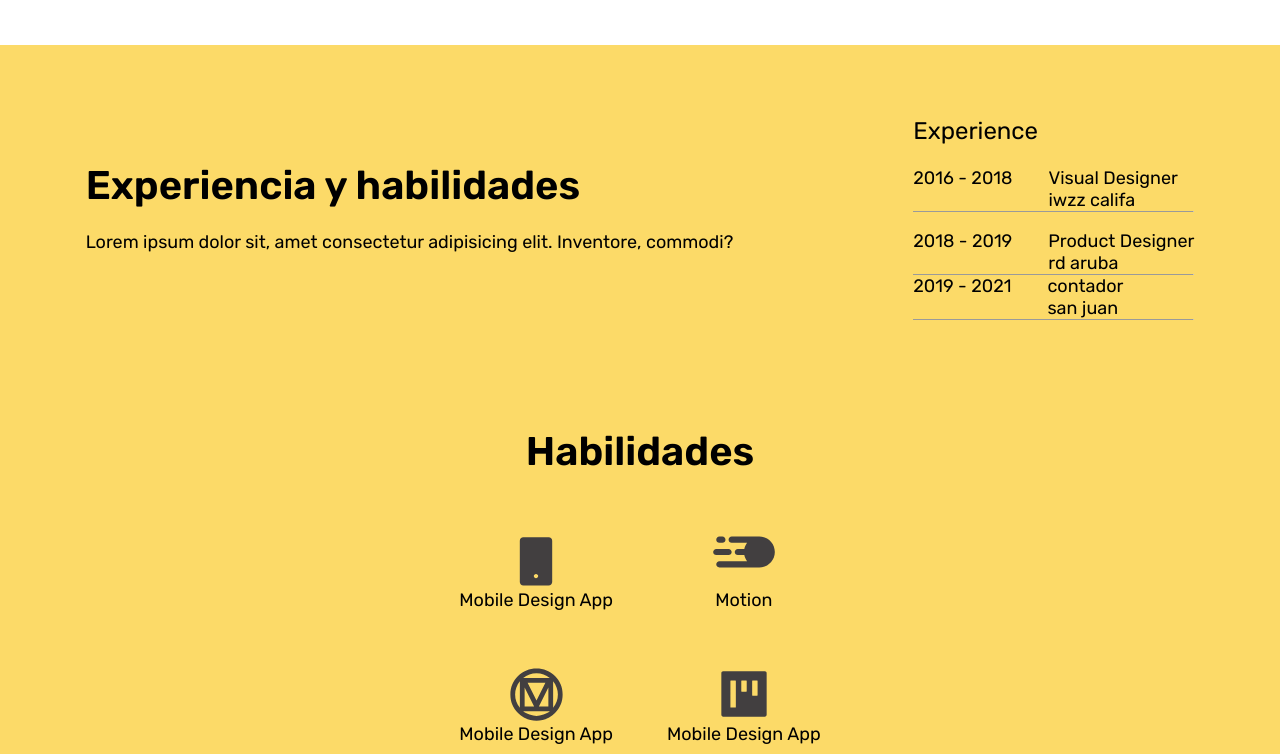
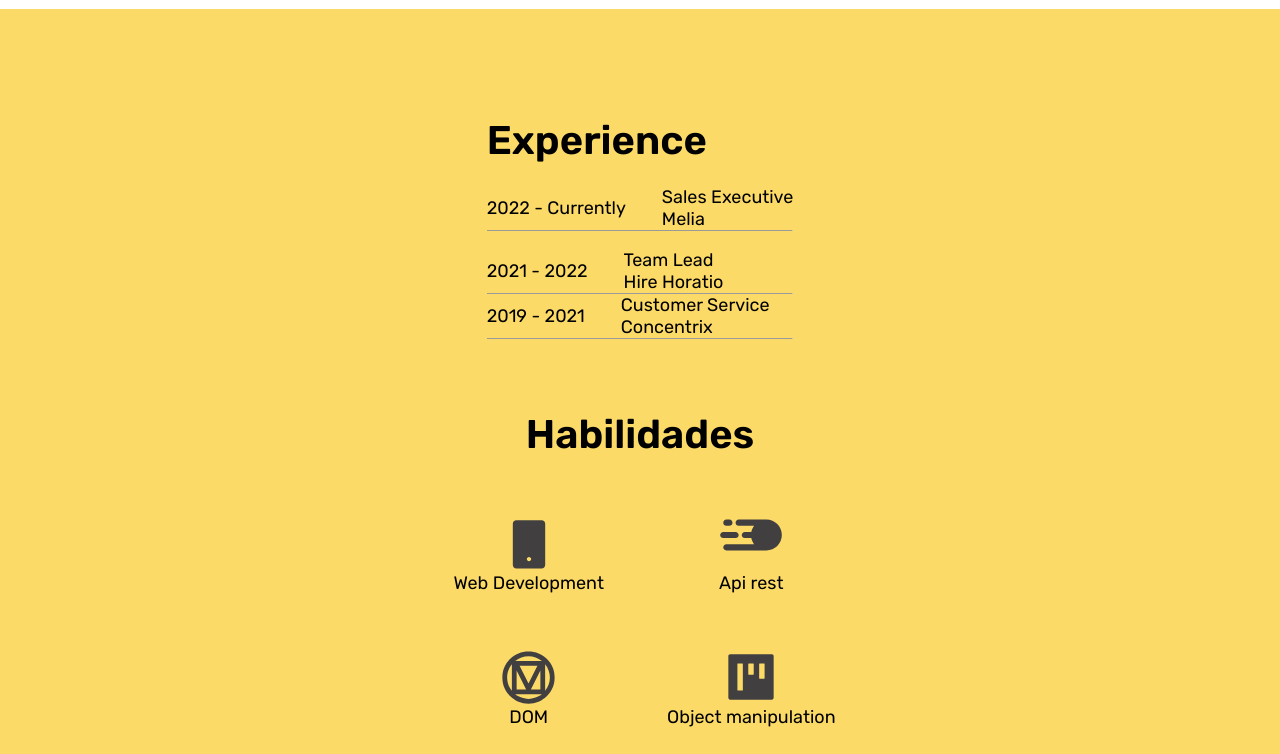
Before and after one commit to angel3074/portfolio_5, a plain HTML site: page index.html in a window 1280 px wide. Shown: the part 806-1560 px from the top of the page. Drawn offline with Linux system fonts and the light colour scheme.

Commit message:
Personalize

```diff
--- a/index.html
+++ b/index.html
@@ -59,22 +59,18 @@
       <div class="section-width-max">
         <div class="padre-experiencia-habilidades">
           <div class="experiencia-habilidades">
-            <h2 class="center">Experiencia y habilidades</h2>
-            <br>
-            <p>Lorem ipsum dolor sit, amet consectetur adipisicing elit. Inventore, commodi?</p>
-            <br>
           </div>
           <div class="padre-experience">
             <div class="experience">
-              <h3>Experience</h3>
+              <h2>Experience</h2>
               <br>
               <div class="padre-tomakeflex">
                 <div class="toMakeFlex">
-                  <p>2016 - 2018</p>
+                  <p>2022 - Currently</p>
 
                   <div class="bio">
-                    <p>Visual Designer</p>
-                    <p>iwzz califa</p>
+                    <p>Sales Executive</p>
+                    <p>Melia</p>
                   </div>
               </div>
               <hr>
@@ -82,11 +78,11 @@
           </div>
           <div class="padre-tomakeflex">
             <div class="toMakeFlex">
-              <p>2018 - 2019 </p>
+              <p>2021 - 2022 </p>
 
               <div class="bio">
-                <p>Product Designer</p>
-                <p>rd aruba</p>
+                <p>Team Lead</p>
+                <p>Hire Horatio</p>
               </div>
             </div>
           </div>
@@ -96,8 +92,8 @@
                 <p>2019 - 2021 </p>
 
                 <div class="bio">
-                  <p>contador</p>
-                  <p>san juan</p>
+                  <p>Customer Service</p>
+                  <p>Concentrix</p>
             </div>
           </div>
           <hr>
@@ -114,19 +110,19 @@
           <div class="habilidades">
             <div class="flexThis">
               <img src="./svg/ant-design_mobile-filled.svg" alt="mobile">
-              <p>Mobile Design App</p>
+              <p>Web Development</p>
             </div>
             <div class="flexThis">
               <img src="./svg/mdi_motion.svg" alt="mobile">
-              <p>Motion</p>
+              <p>Api rest</p>
             </div>
             <div class="flexThis">
               <img src="./svg/mdi_material-design.svg" alt="mobile">
-              <p>Mobile Design App</p>
+              <p>DOM</p>
             </div>
             <div class="flexThis">
               <img src="./svg/ant-design_project-filled.svg" alt="mobile">
-              <p>Mobile Design App</p>
+              <p>Object manipulation</p>
             </div>
           </div>
         </div>
--- a/style.css
+++ b/style.css
@@ -42,7 +42,7 @@ body {
   margin: auto;
   padding: 1em;
   display: flex;
-  gap: 3em;
+  gap: 1em;
   flex-direction: column;
 }
 .dedo{
@@ -64,7 +64,6 @@ h3{
   font-size: 20px;
   font-weight: 400;
 }
-
 
 .second-title{
 color: var(--var-gray);
@@ -227,8 +226,9 @@ margin-bottom: 3em;
 
 .toMakeFlex{
   display: flex;
-  justify-content: flex-start;
+  align-items: center;
   gap: 2em;
+  flex-direction: row;
 
 }
 /* .experience{
@@ -426,11 +426,15 @@ ul li{
   display: flex;
   align-items: center;
   justify-content: space-evenly;
-  flex-direction: row;
+  flex-direction: column;
   margin-top: 3em;
   margin-bottom: 3em;
   justify-content: center;
-  gap: 10em;
+  gap: 2em;
+}
+
+.padre-experiencia-habilidades h2{
+  align-items: center;
 }
 
 .padre-habilidades{
```
Also changed, not shown: js.js (+17 -0 lines).
